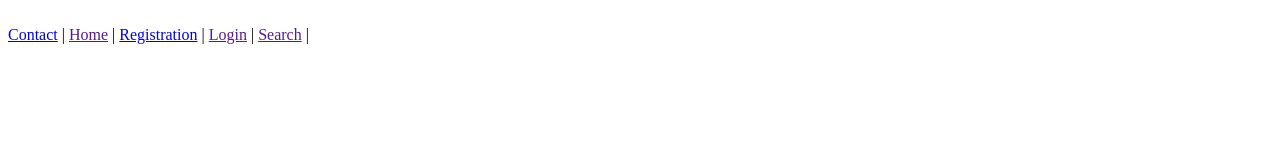
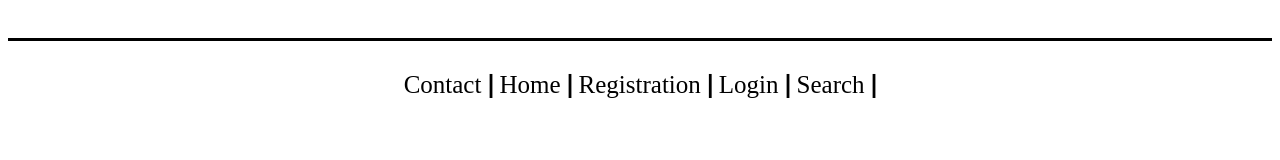
Before and after one commit to CheaVuThearith/portfolio, a plain HTML site: page index.html in a window 1280 px wide. Drawn offline with Linux system fonts and the light colour scheme; the site is published under a folder, as on GitHub Pages, so addresses that start at the root find nothing.

Commit message:
Add files via upload

```diff
--- a/index.html
+++ b/index.html
@@ -2,7 +2,7 @@
 <html lang="en">
 
 <head>
-    <link rel="stylesheet" href="/styles.css">
+    <link rel="stylesheet" href="portfolio/styles.css">
     <meta charset="UTF-8">
     <meta name="viewport" content="width=device-width, initial-scale=1.0">
     <title></title>
```
